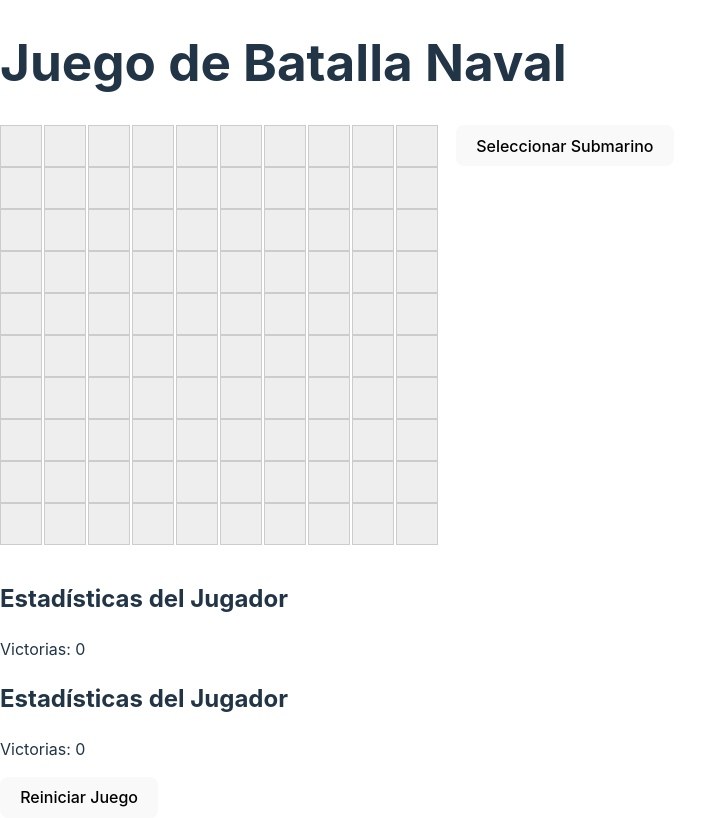
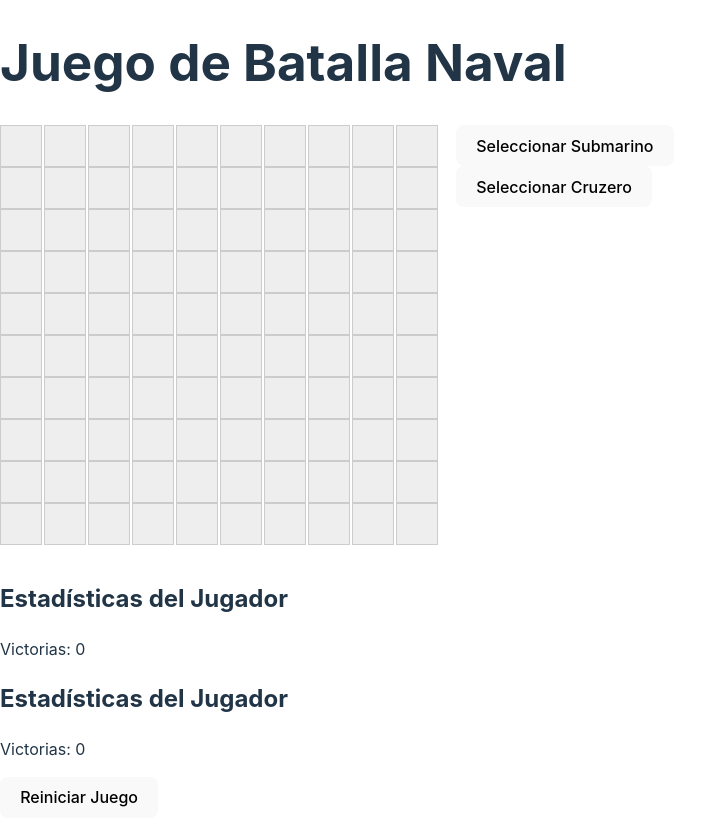
Before and after one commit to nhubczyk/unq-ui-nicolas-hubczyk-trabajo-final, a React (Vite) app: page / in a window 1280 px wide. Shown: the whole page, without its empty margins (0-716 px from the left). Built offline with nearby package versions, Linux system fonts and the light colour scheme.

Commit message:
Se sube componente cruise.

```diff
--- a/src/App.jsx
+++ b/src/App.jsx
@@ -6,6 +6,7 @@ import GameInfo from './components/GameInfo';
 import ComputerPlayer from './components/ComputerPlayer';
 import PlayerStats from './components/PlayerStats';
 import Submarine from './components/Submarine';
+import Cruise from './components/Cruise';
 
 import './styles/styles.css';
 
@@ -168,8 +169,11 @@ const App = () => {
         <div className="ships-container">
           {/* Muestra los barcos al lado del tablero */}
           <Submarine
-          isInBoard={selectedShip !== null}
+          isSelected={selectedShip !== null && selectedShip.name == 'submarine'}
           onSelect={() => setSelectedShip({ name: 'submarine', length: 4 })} />
+          <Cruise
+          isSelected={selectedShip !== null && selectedShip.name == 'cruise'}
+          onSelect={() => setSelectedShip({ name: 'cruise', length: 4 })} />
         </div>
       </div>
       {/* ... (otros componentes y lógica) */}
--- a/src/components/Cell.jsx
+++ b/src/components/Cell.jsx
@@ -1,8 +1,14 @@
 import React, { useEffect, useState } from 'react';
 import submarineImage from '../image/submarino.png';
+import cruiseImage from '../image/imagenCruzero.png';
 
 const Cell = ({ value, onClick, headShip}) => {
   const [ship, setShip] = useState(null);
+  const shipImageDictionary = {
+    "submarine" : submarineImage,
+    "cruise" : cruiseImage,
+  }
+
   useEffect(() => {
     if (headShip) {
       setShip(headShip);
@@ -11,7 +17,7 @@ const Cell = ({ value, onClick, headShip}) => {
 
   return (
     <div className={`cell ${value}`} onClick={onClick}>
-      {ship && <img style={{height: ship.height * 40, width: ship.width * 44, marginLeft: ship.width * 33}} src={submarineImage} alt="Submarine" className="cell-ship-image"/>}
+      {ship && <img style={{height: ship.height * 40, width: ship.width * 44, marginLeft: ship.width * 33}} src={shipImageDictionary[value]} alt={value} className="cell-ship-image"/>}
     </div>
   );
 };
--- /dev/null
+++ b/src/components/Cruise.jsx
@@ -0,0 +1,16 @@
+import cruiseImage from '../image/imagenCruzero.png';
+import React, { useEffect, useState } from 'react';
+
+const Cruise = ({ isSelected, onSelect }) => {
+    return (
+      <div>
+        {isSelected ? (
+          <img className="ship-image" src={cruiseImage} alt="Cruise" />
+        ) : (
+          <button onClick={onSelect}>Seleccionar Cruzero</button>
+        )}
+      </div>
+    );
+};
+
+export default Cruise;
--- a/src/components/Submarine.jsx
+++ b/src/components/Submarine.jsx
@@ -1,10 +1,10 @@
 import submarineImage from '../image/submarino.png';
 import React, { useEffect, useState } from 'react';
 
-const Submarine = ({ isInBoard, onSelect }) => {
+const Submarine = ({ isSelected, onSelect }) => {
     return (
       <div>
-        {isInBoard ? (
+        {isSelected ? (
           <img className="ship-image" src={submarineImage} alt="Submarine" />
         ) : (
           <button onClick={onSelect}>Seleccionar Submarino</button>
```
